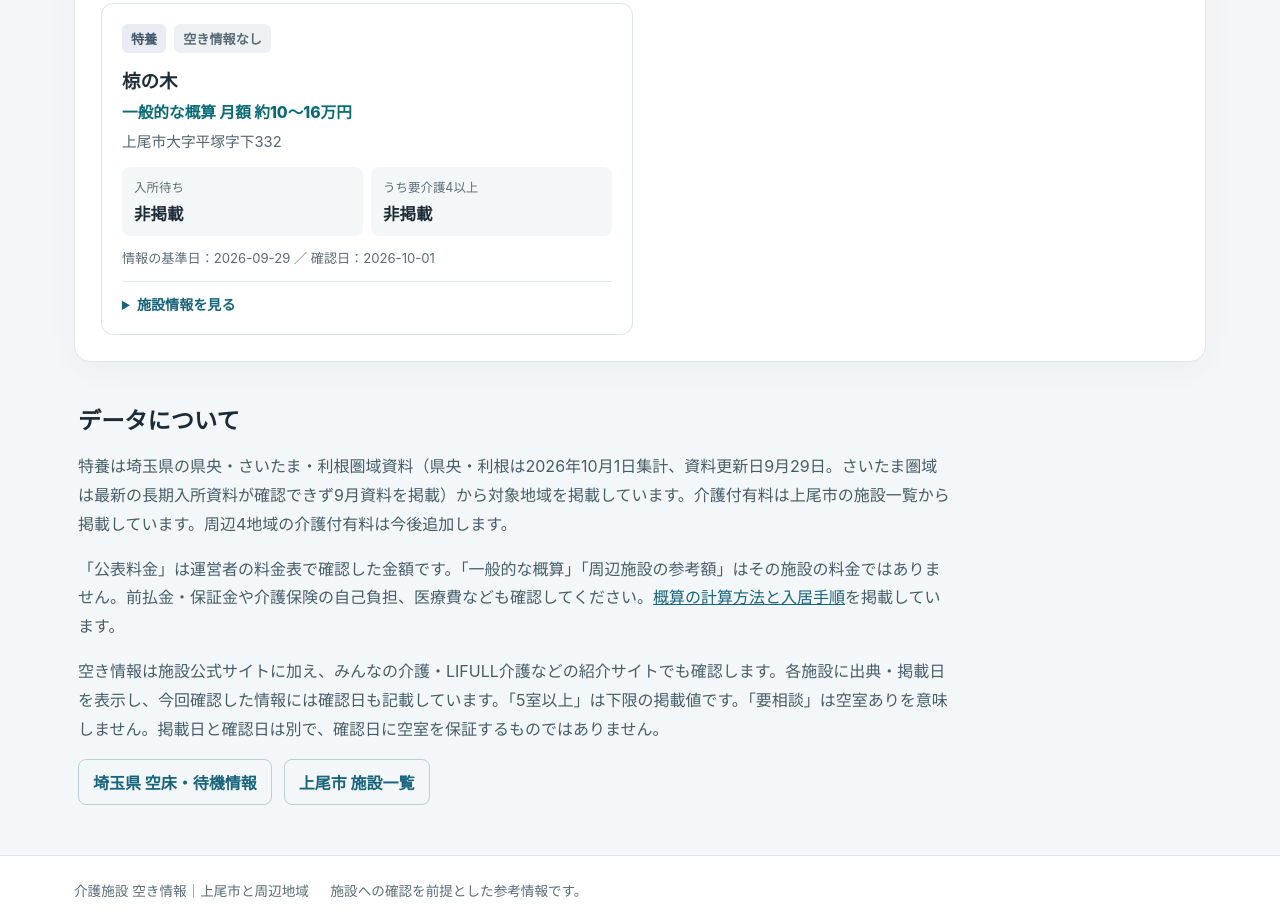
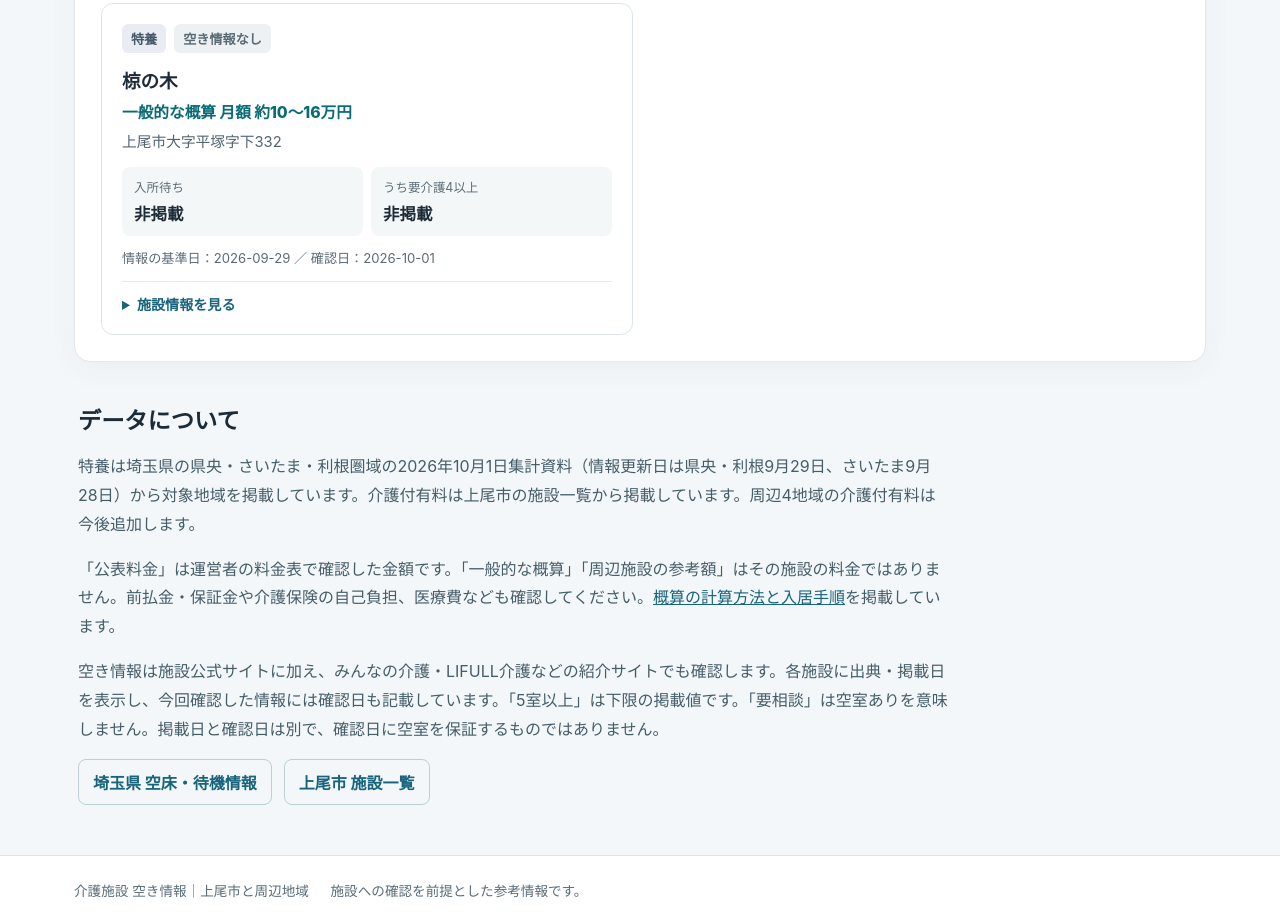
Before and after one commit to uttiiii-1229/kaigo-finder, a website: page index.html in a window 1280 px wide. Shown: the part 8730-9654 px from the top of the page. Drawn offline with Linux system fonts and the light colour scheme.

Commit message:
Correct Saitama source explanation after October verification

```diff
--- a/index.html
+++ b/index.html
@@ -30,7 +30,7 @@
       <div id="facilityList" class="facility-list" aria-live="polite"></div>
     </section>
     <section class="source-section" aria-labelledby="source-title"><h2 id="source-title">データについて</h2>
-      <p>特養は埼玉県の県央・さいたま・利根圏域資料（県央・利根は2026年10月1日集計、資料更新日9月29日。さいたま圏域は最新の長期入所資料が確認できず9月資料を掲載）から対象地域を掲載しています。介護付有料は上尾市の施設一覧から掲載しています。周辺4地域の介護付有料は今後追加します。</p>
+      <p>特養は埼玉県の県央・さいたま・利根圏域の2026年10月1日集計資料（情報更新日は県央・利根9月29日、さいたま9月28日）から対象地域を掲載しています。介護付有料は上尾市の施設一覧から掲載しています。周辺4地域の介護付有料は今後追加します。</p>
       <p>「公表料金」は運営者の料金表で確認した金額です。「一般的な概算」「周辺施設の参考額」はその施設の料金ではありません。前払金・保証金や介護保険の自己負担、医療費なども確認してください。<a href="guide.html#costs">概算の計算方法と入居手順</a>を掲載しています。</p>
       <p>空き情報は施設公式サイトに加え、みんなの介護・LIFULL介護などの紹介サイトでも確認します。各施設に出典・掲載日を表示し、今回確認した情報には確認日も記載しています。「5室以上」は下限の掲載値です。「要相談」は空室ありを意味しません。掲載日と確認日は別で、確認日に空室を保証するものではありません。</p>
       <div class="source-links"><a href="https://www.pref.saitama.lg.jp/a0603/koreisya-nyukyo/2-jyouhouteikyou22.html" target="_blank" rel="noopener">埼玉県 空床・待機情報</a><a href="https://www.city.ageo.lg.jp/page/029119032003.html" target="_blank" rel="noopener">上尾市 施設一覧</a></div>
```
